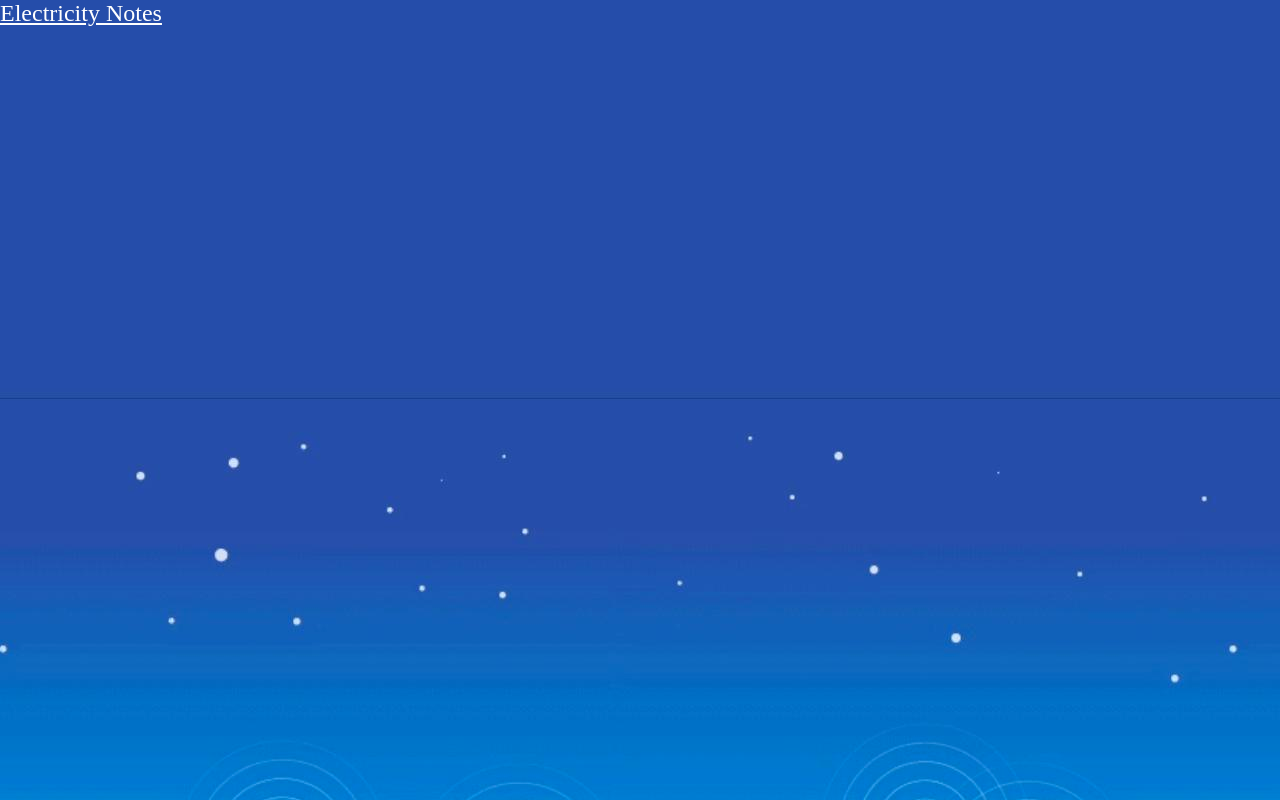
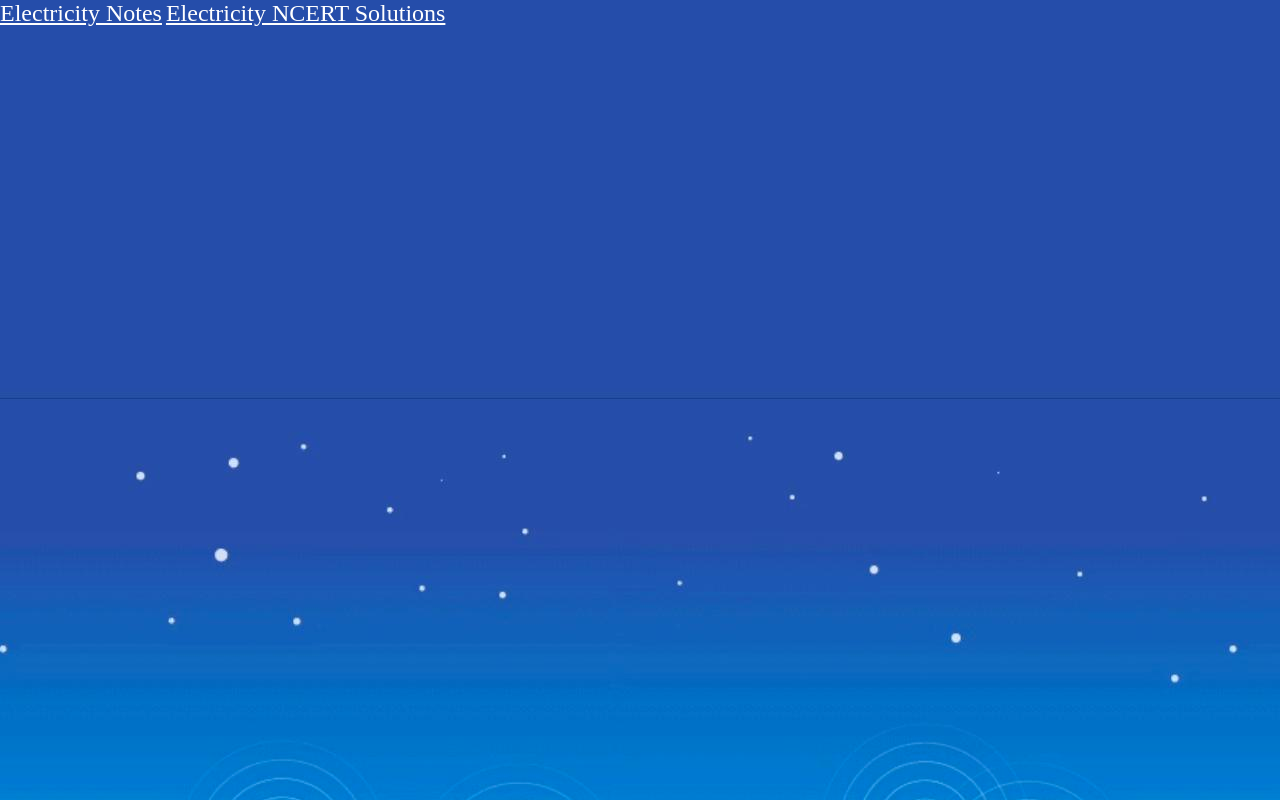
Before and after one commit to 10thwebs/-, a plain HTML site: page Physics.html in a window 1280 px wide. Drawn offline with Linux system fonts and the light colour scheme.

Commit message:
Update Physics.html

```diff
--- a/Physics.html
+++ b/Physics.html
@@ -10,5 +10,6 @@
 }
     </style>
     <font size="+2"><a href="electricity.docx">Electricity Notes</a></font>
+    <font size="+2"><a href="electricityqna.docx">Electricity NCERT Solutions</a></font>
 </body>
 </html>
```
